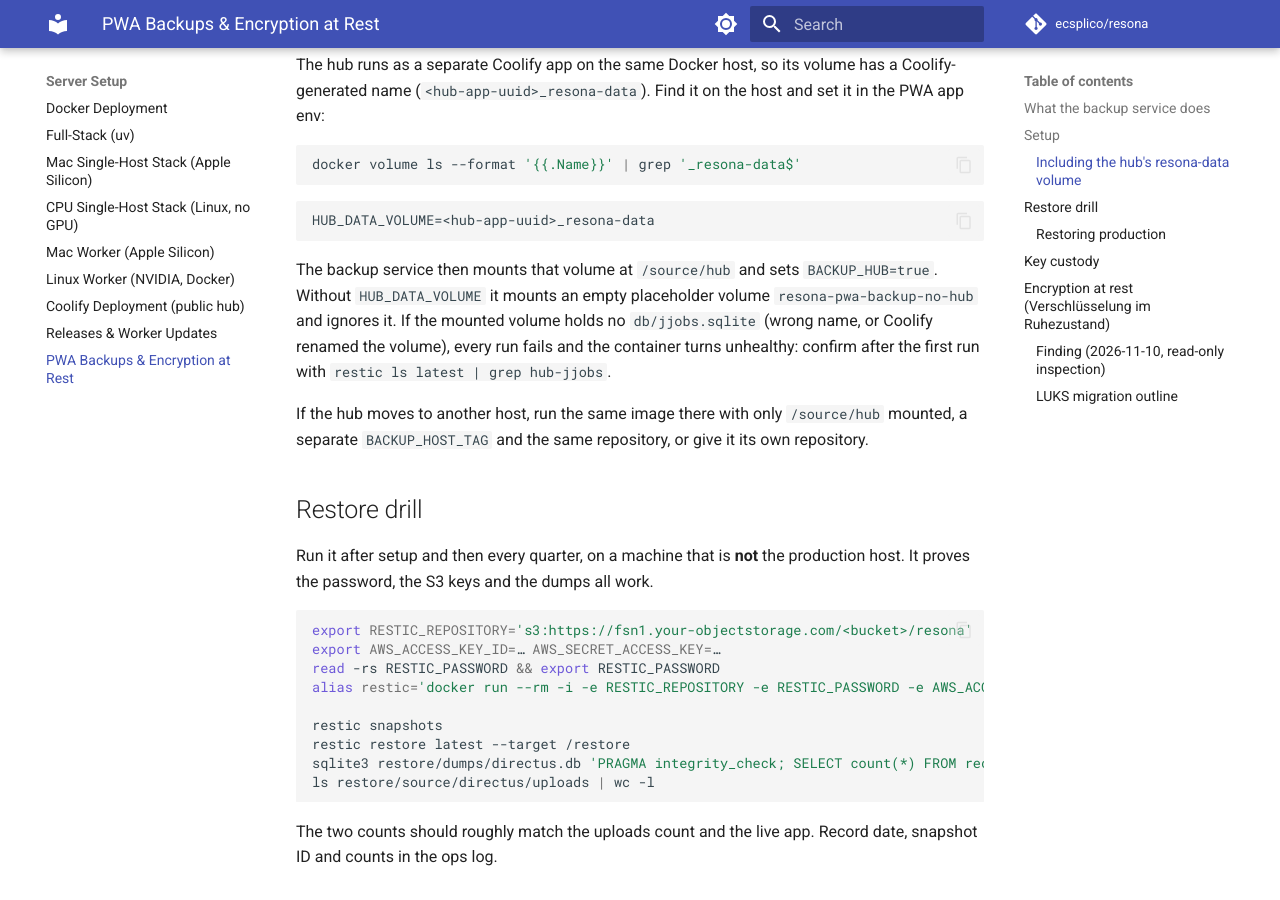
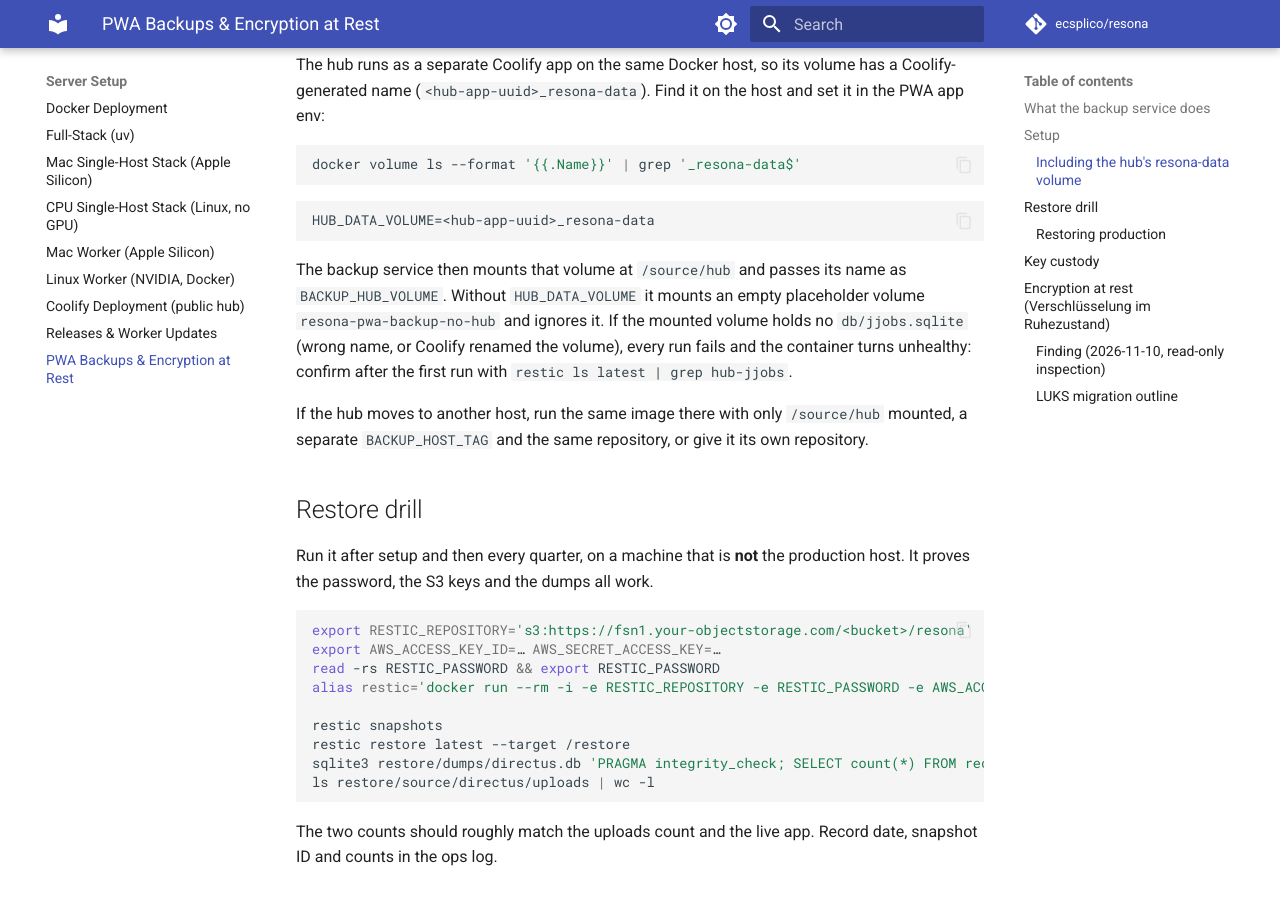
Before and after one commit to ecsplico/resona, an MkDocs documentation site: the page built from docs/server/pwa-backups.md, in a window 1280 px wide and 900 px high, scrolled down 2511 px. Built offline with MkDocs 1.6.1 and Material for MkDocs 9.7.7, drawn with Linux system fonts in a browser that asks for light colours; comment, search, counter and statistics services are not loaded.

Commit message:
fix(deploy): PWA compose without `:+` interpolation, which Coolify rejects
- Coolify fails the resona-pwa deploy with "The key must start with a letter or underscore" on `${HUB_DATA_VOLUME:+true}`; the last successful deploy was 2026-11-08.
- The backup service now gets the volume name as `BACKUP_HUB_VOLUME` and `backup.sh` checks it is non-empty.

````diff
--- a/docs/server/pwa-backups.md
+++ b/docs/server/pwa-backups.md
@@ -69,7 +69,7 @@ docker volume ls --format '{{.Name}}' | grep '_resona-data$'
 HUB_DATA_VOLUME=<hub-app-uuid>_resona-data
 ```
 
-The backup service then mounts that volume at `/source/hub` and sets `BACKUP_HUB=true`. Without `HUB_DATA_VOLUME` it mounts an empty placeholder volume `resona-pwa-backup-no-hub` and ignores it. If the mounted volume holds no `db/jjobs.sqlite` (wrong name, or Coolify renamed the volume), every run fails and the container turns unhealthy: confirm after the first run with `restic ls latest | grep hub-jjobs`.
+The backup service then mounts that volume at `/source/hub` and passes its name as `BACKUP_HUB_VOLUME`. Without `HUB_DATA_VOLUME` it mounts an empty placeholder volume `resona-pwa-backup-no-hub` and ignores it. If the mounted volume holds no `db/jjobs.sqlite` (wrong name, or Coolify renamed the volume), every run fails and the container turns unhealthy: confirm after the first run with `restic ls latest | grep hub-jjobs`.
 
 If the hub moves to another host, run the same image there with only `/source/hub` mounted, a separate `BACKUP_HOST_TAG` and the same repository, or give it its own repository.
 
````
Also changed, not shown: 2 other files.
